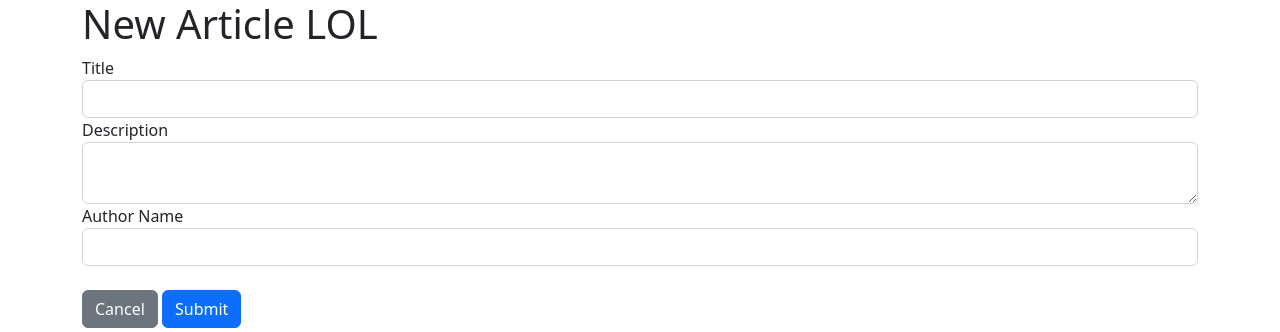
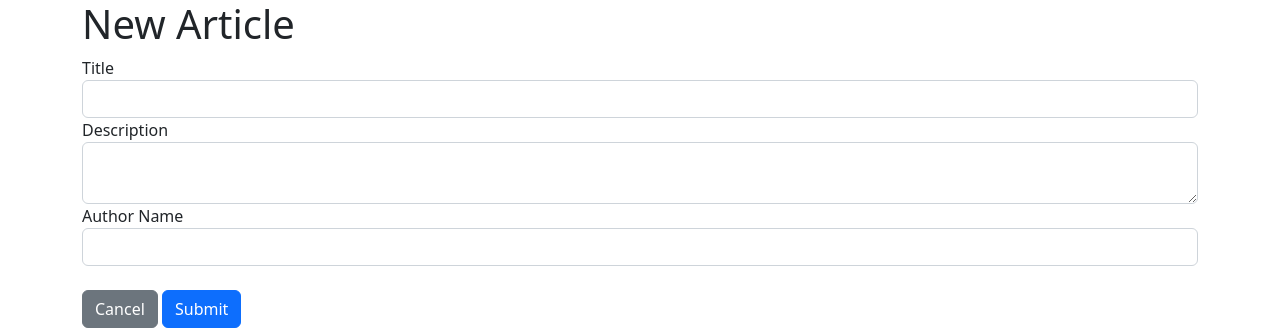
Before and after one commit to utsavsiddhpura/Blog-Todo-app, a Node server app: page /articles/newarticle in a window 1280 px wide. Shown: the top 332 px of the page. Run offline with Node 20, Linux system fonts and the light colour scheme; some libraries are stand-ins or nearby versions.

Commit message:
minor changes in some views

```diff
--- a/views/editarticle.ejs
+++ b/views/editarticle.ejs
@@ -10,7 +10,7 @@
 </head>
 <body>
     <div class="container">
-    <h1 class="mb-2">Edit Article LOL</h1>
+    <h1 class="mb-2">Edit Article </h1>
     <form action="/articles/edit/<%=article._id%>" method="post">
         <div class="form-group">
             <label for="title">Title</label>
--- a/views/newarticle.ejs
+++ b/views/newarticle.ejs
@@ -10,7 +10,7 @@
 </head>
 <body>
     <div class="container">
-    <h1 class="mb-2">New Article LOL</h1>
+    <h1 class="mb-2">New Article </h1>
     <form action="/articles/newarticle" method="post">
         <div class="form-group">
             <label for="title">Title</label>
```
Also changed, not shown: package.json (+11 -2 lines).
